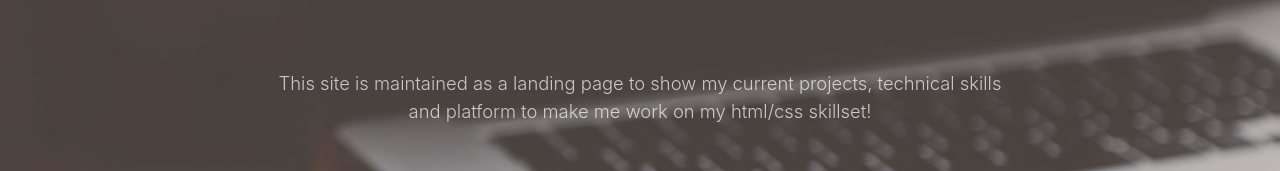
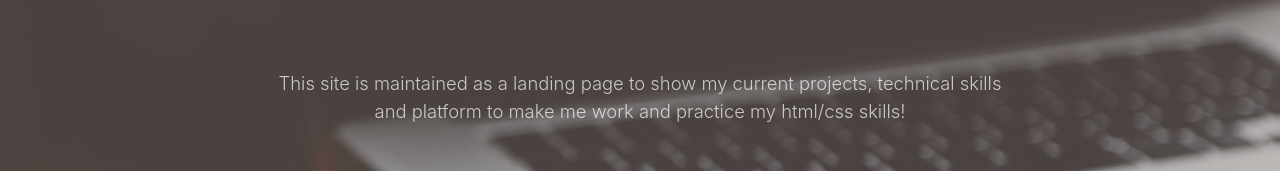
Before and after one commit to kindredFP/kindredfp.github.io, a website with bundled scripts: page index.html in a window 1280 px wide. Shown: the part 259-430 px from the top of the page. Built offline with nearby package versions, Linux system fonts and the light colour scheme.

Commit message:
Updated README and improvement on index page

```diff
--- a/index.html
+++ b/index.html
@@ -58,7 +58,7 @@
     <div class="container my-auto">
       <div class="row">
         <div class="col-lg-8 mx-auto">
-          <p class="text-faded mb-5">This site is maintained as a landing page to show my current projects, technical skills and platform to make me work on my html/css skillset!</p>
+          <p class="text-faded mb-5">This site is maintained as a landing page to show my current projects, technical skills and platform to make me work and practice my html/css skills!</p>
           <a class="btn btn-primary btn-xl js-scroll-trigger" href="#highlights">Quick Info About me</a>
         </div>
       </div>
```
Also changed, not shown: README.md.
